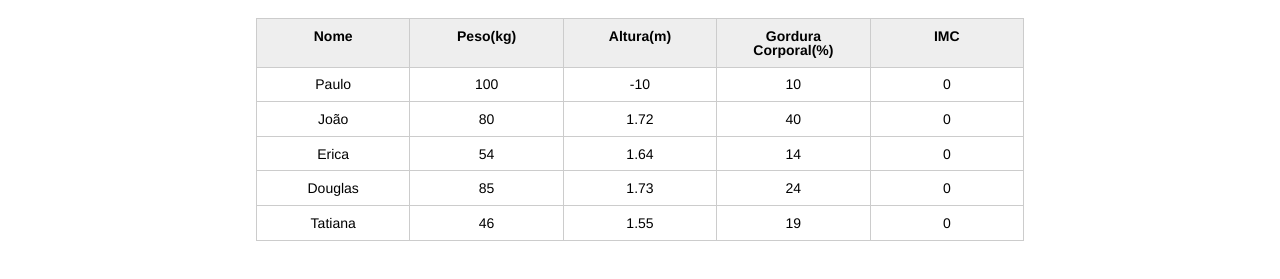
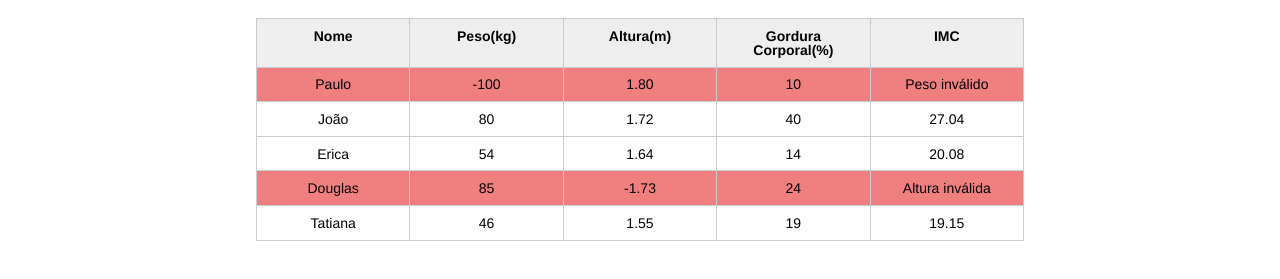
Before and after one commit to joaocarloslima/etecianutri, a plain HTML site: page index.html in a window 1280 px wide. Shown: the part 123-402 px from the top of the page. Drawn offline with Linux system fonts and the light colour scheme.

Commit message:
calculo do imc para todos os pacientes

```diff
--- a/css/index.css
+++ b/css/index.css
@@ -132,3 +132,7 @@ button[disabled=disabled], button:disabled {
 .campo-invalido{
 	border: 1px solid red;
 }
+
+.paciente-invalido{
+	background-color: lightcoral;
+}
--- a/index.html
+++ b/index.html
@@ -33,8 +33,8 @@
 				<tbody id="tabela-pacientes">
 					<tr class="paciente">
 						<td class="info-nome">Paulo</td>
-						<td class="info-peso">100</td>
-						<td class="info-altura">-10</td>
+						<td class="info-peso">-100</td>
+						<td class="info-altura">1.80</td>
 						<td class="info-gordura">10</td>
 						<td class="info-imc">0</td>
 					</tr>
@@ -58,7 +58,7 @@
 					<tr class="paciente">
 						<td class="info-nome">Douglas</td>
 						<td class="info-peso">85</td>
-						<td class="info-altura">1.73</td>
+						<td class="info-altura">-1.73</td>
 						<td class="info-gordura">24</td>
 						<td class="info-imc">0</td>
 					</tr>
--- a/js/main.js
+++ b/js/main.js
@@ -1,30 +1,27 @@
-// pegar o peso
-let paciente = document.querySelector(".paciente");
-let tdPeso = paciente.querySelector(".info-peso");
-let peso = tdPeso.textContent;
+let pacientes = document.querySelectorAll(".paciente");
 
-// pegar a altura
-let tdAltura = paciente.querySelector(".info-altura");
-let altura = tdAltura.textContent;
+pacientes.forEach(paciente => {
+    let peso = paciente.querySelector(".info-peso").textContent;
+    let altura = paciente.querySelector(".info-altura").textContent;
 
     let pesoValido = true;
     let alturaValida = true;
 
-// validar dados
+    let tdIMC = paciente.querySelector(".info-imc");
+
     if (peso <= 0 || peso > 1000) {
-    console.error("peso inválido");
         pesoValido = false;
+        tdIMC.textContent = "Peso inválido";
+        paciente.classList.add("paciente-invalido");
     }
     if (altura <= 0) {
-    console.error("altura inválida");
         alturaValida = false;
+        tdIMC.textContent = "Altura inválida";
+        paciente.classList.add("paciente-invalido");
     }
 
-if (pesoValido && alturaValida ) {
-    // calcular o IMC
+    if (pesoValido && alturaValida) {
         let imc = peso / altura ** 2;
-
-    // escrever o IMC na tabela
-    let tdIMC = paciente.querySelector(".info-imc");
-    tdIMC.textContent = imc;
+        tdIMC.textContent = imc.toFixed(2);
     }
+});
```
Lines whose indentation alone changed are shown as unchanged.
